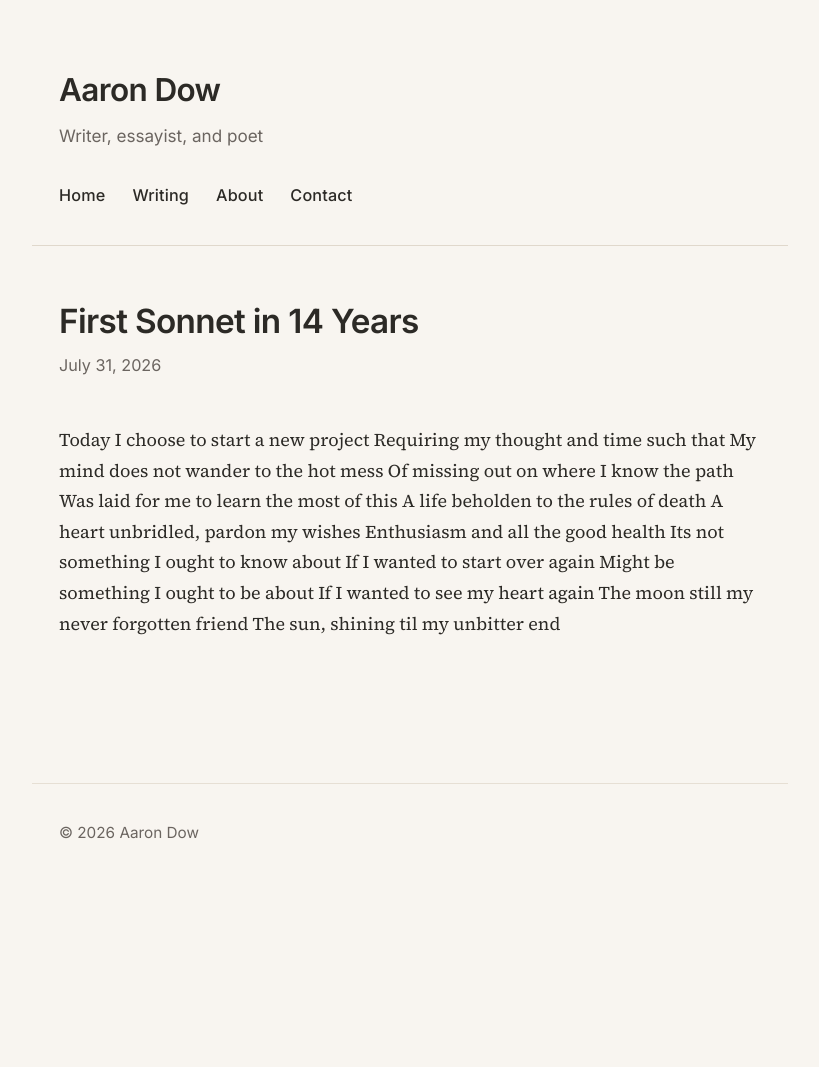
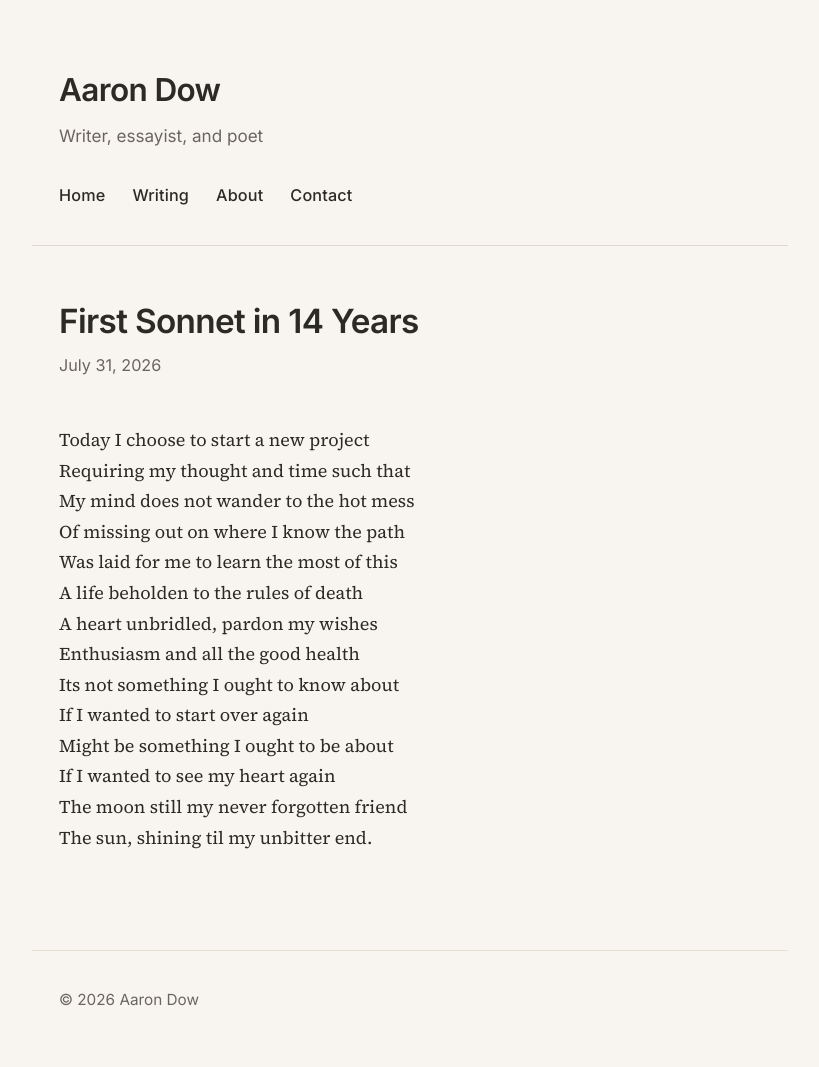
Before and after one commit to aaronheugel/aaronheugel.github.io, a Jekyll site: the page built from _posts/2026-07-31-first-sonnet-in-14-years.md, in a window 1280 px wide. Shown: the whole page, without its empty margins (230-1049 px from the left). Built offline with Jekyll 4.4.1, drawn with Linux system fonts in a browser that asks for light colours; before the commit the page ends 900 px from its top, so only the background shows below that.

```diff
--- a/_posts/2026-07-31-first-sonnet-in-14-years.md
+++ b/_posts/2026-07-31-first-sonnet-in-14-years.md
@@ -4,17 +4,17 @@ title: First Sonnet in 14 Years
 date: 2026-07-31
 ---
 
-Today I choose to start a new project
-Requiring my thought and time such that
-My mind does not wander to the hot mess
-Of missing out on where I know the path
-Was laid for me to learn the most of this
-A life beholden to the rules of death
-A heart unbridled, pardon my wishes
-Enthusiasm and all the good health
-Its not something I ought to know about
-If I wanted to start over again
-Might be something I ought to be about
-If I wanted to see my heart again
-The moon still my never forgotten friend
-The sun, shining til my unbitter end
+Today I choose to start a new project\
+Requiring my thought and time such that\
+My mind does not wander to the hot mess\
+Of missing out on where I know the path\
+Was laid for me to learn the most of this\
+A life beholden to the rules of death\
+A heart unbridled, pardon my wishes\
+Enthusiasm and all the good health\
+Its not something I ought to know about\
+If I wanted to start over again\
+Might be something I ought to be about\
+If I wanted to see my heart again\
+The moon still my never forgotten friend\
+The sun, shining til my unbitter end.
```
